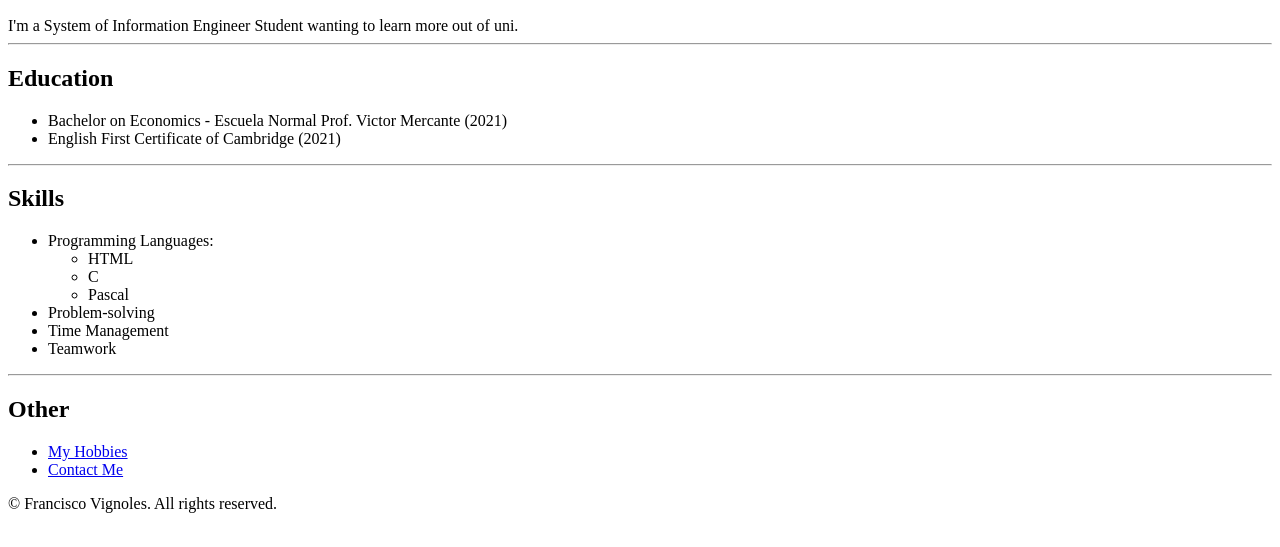
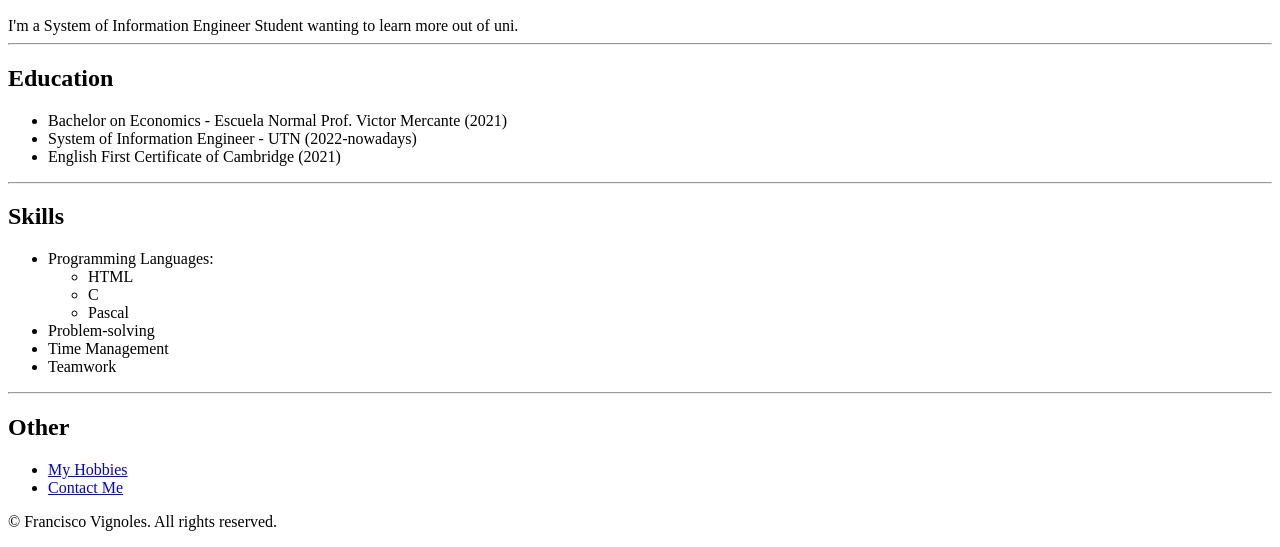
Before and after one commit to Vignofran/CV, a plain HTML site: page index.html in a window 1280 px wide. Shown: the part 334-881 px from the top of the page. Drawn offline with Linux system fonts and the light colour scheme.

Commit message:
Add files via upload

```diff
--- a/index.html
+++ b/index.html
@@ -14,6 +14,7 @@
     <h2>Education</h2>
     <ul>
         <li>Bachelor on Economics - Escuela Normal Prof. Victor Mercante (2021)</li>
+        <li>System of Information Engineer - UTN (2022-nowadays)</li>
         <li>English First Certificate of Cambridge (2021)</li>
     </ul>
     <hr />
```
